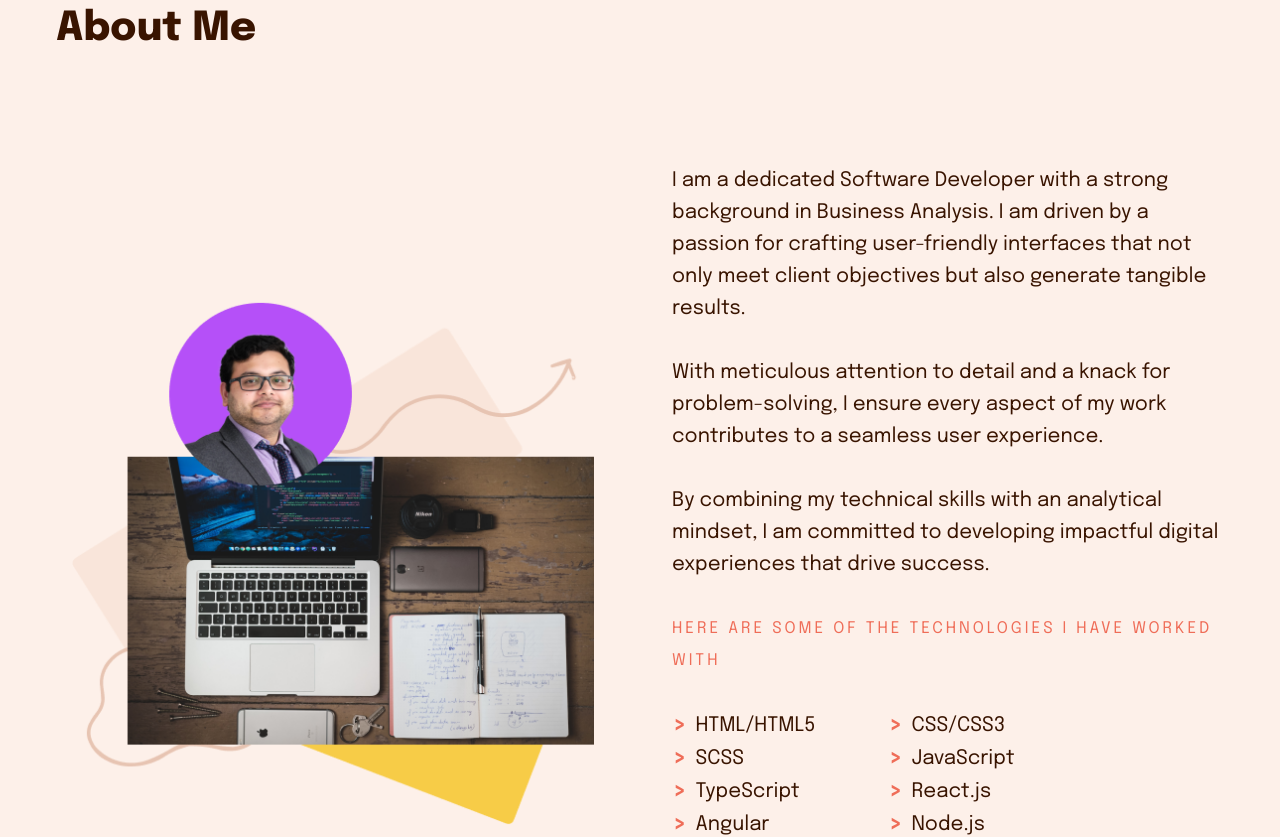
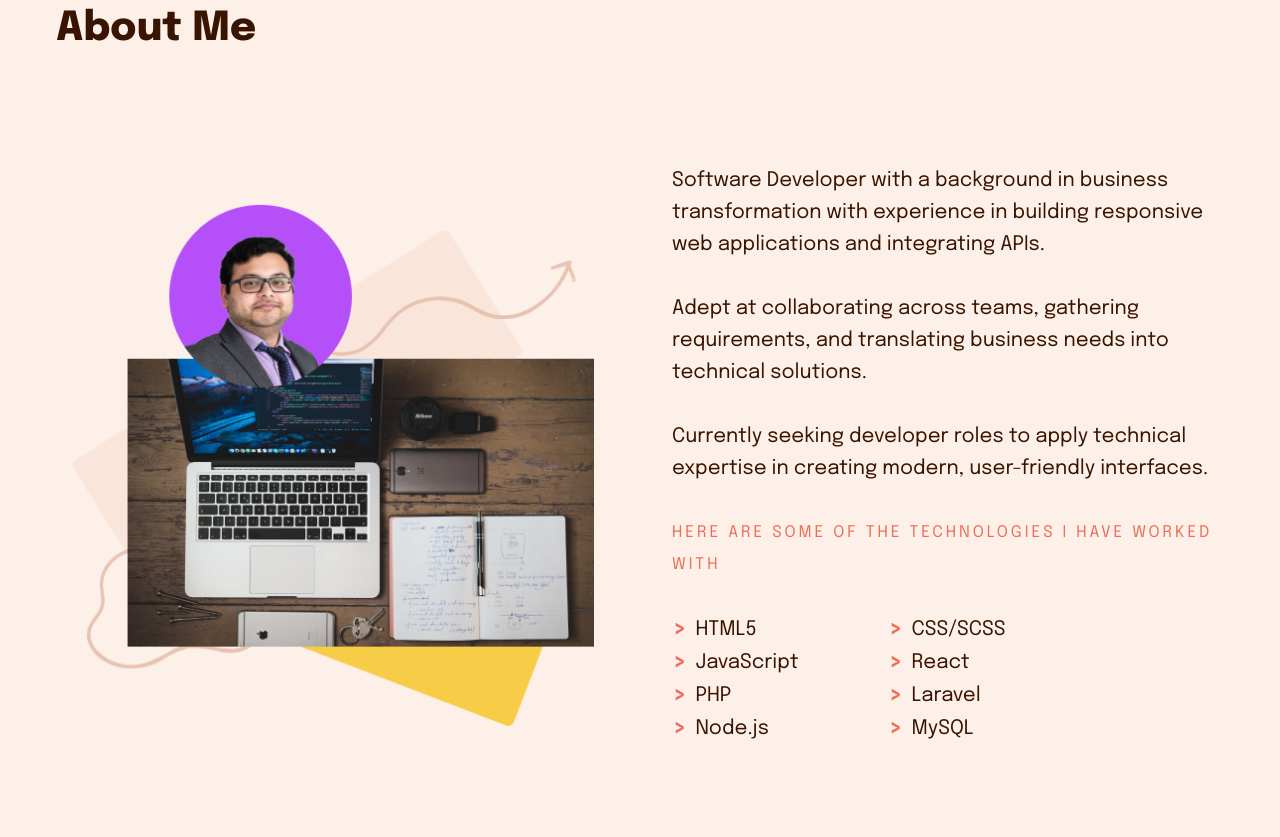
Before and after one commit to Wahaj-Arsal/portfolio, a React (Create React App) app in the folder client/: page / in a window 1280 px wide. Shown: the part 980-1817 px from the top of the page. Built offline with nearby package versions, Linux system fonts and the light colour scheme.

Commit message:
about page update

```diff
--- a/client/src/components/about/About.jsx
+++ b/client/src/components/about/About.jsx
@@ -18,20 +18,17 @@ export default function About() {
           </div>
           <div className="about__details">
             <p className="about__text">
-              I am a dedicated Software Developer with a strong background in
-              Business Analysis. I am driven by a passion for crafting
-              user-friendly interfaces that not only meet client objectives but
-              also generate tangible results.
+              Software Developer with a background in business transformation
+              with experience in building responsive web applications and
+              integrating APIs.
               <br />
               <br />
-              With meticulous attention to detail and a knack for
-              problem-solving, I ensure every aspect of my work contributes to a
-              seamless user experience.
+              Adept at collaborating across teams, gathering requirements, and
+              translating business needs into technical solutions.
               <br />
               <br />
-              By combining my technical skills with an analytical mindset, I am
-              committed to developing impactful digital experiences that drive
-              success.
+              Currently seeking developer roles to apply technical expertise in
+              creating modern, user-friendly interfaces.
               <br />
             </p>
             <div className="skills-container">
@@ -39,20 +36,14 @@ export default function About() {
                 Here are some of the technologies I have worked with
               </h5>
               <ul className="about__tech">
-                <li className="about__skill">HTML/HTML5</li>
-                <li className="about__skill">CSS/CSS3</li>
-                <li className="about__skill">SCSS</li>
+                <li className="about__skill">HTML5</li>
+                <li className="about__skill">CSS/SCSS</li>
                 <li className="about__skill">JavaScript</li>
-                <li className="about__skill">TypeScript</li>
-                <li className="about__skill">React.js</li>
-                <li className="about__skill">Angular</li>
+                <li className="about__skill">React</li>
+                <li className="about__skill">PHP</li>
+                <li className="about__skill">Laravel</li>
                 <li className="about__skill">Node.js</li>
-                <li className="about__skill">Express.js</li>
                 <li className="about__skill">MySQL</li>
-                <li className="about__skill">PHP</li>
-                <li className="about__skill">Stripe</li>
-                <li className="about__skill">EmailJS</li>
-                <li className="about__skill">MapBox</li>
               </ul>
             </div>
           </div>
```
